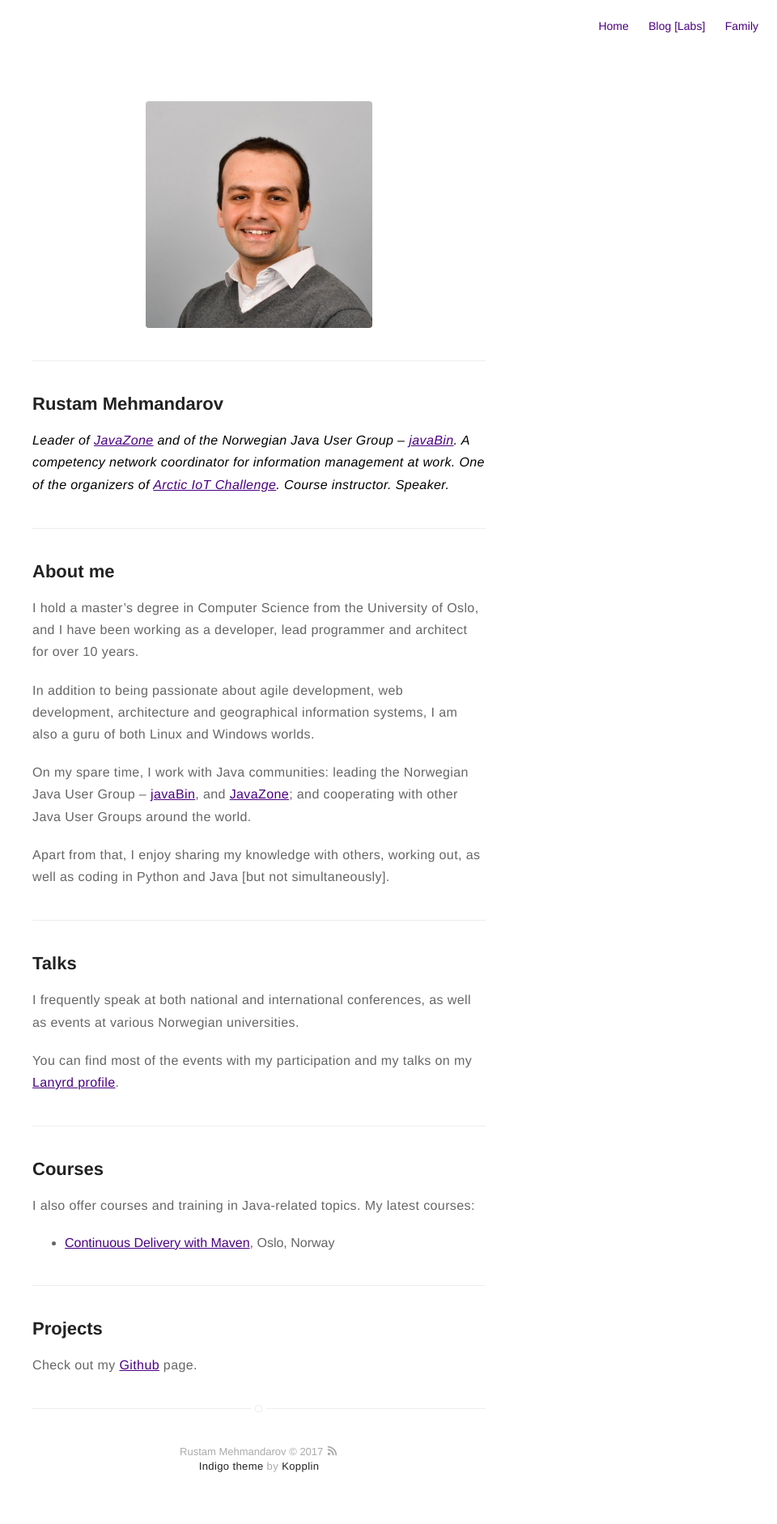
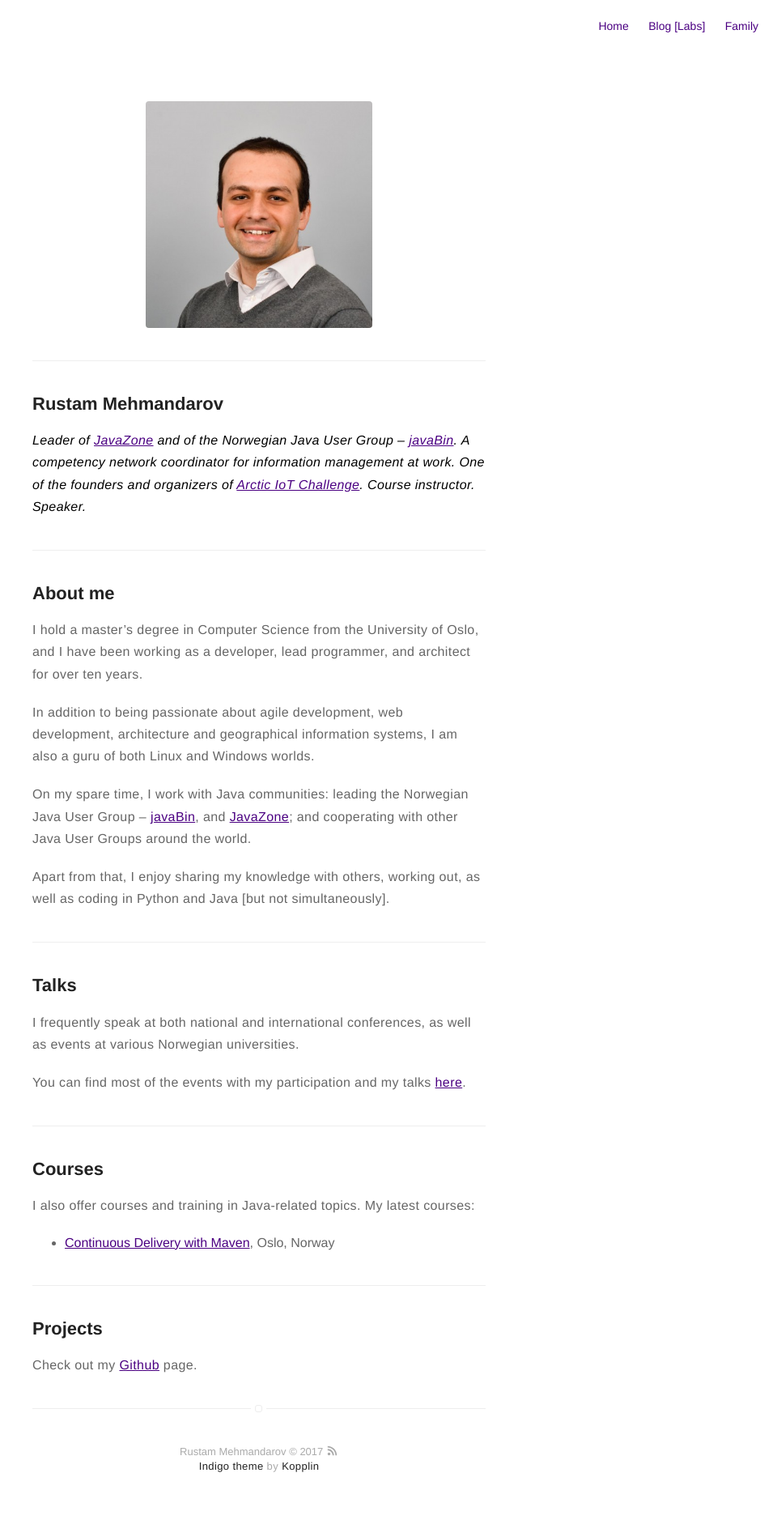
Before and after one commit to mehmandarov/mehmandarov.github.io, a Jekyll site: the page built from about.md, in a window 1280 px wide. Shown: the whole page at 81% size, without its empty margins (320-1280 px from the left). Built offline with Jekyll 4.4.1, drawn with Linux system fonts in a browser that asks for light colours.

Commit message:
Added a new page to keep track of my talks

```diff
--- a/_sass/base/helpers.sass
+++ b/_sass/base/helpers.sass
@@ -12,6 +12,41 @@
 
 .clearfix:after
 	clear: both
+
+/*
+ * special table setup for talks page
+ */
+
+.talkstablestyle
+	border-collapse: collapse
+	table
+		table-layout
+			fixed
+		col:nth-child(1)
+			width: 10px
+		col:nth-child(2)
+			width: 20px
+		col:nth-child(3)
+			width: 30px
+		col:nth-child(4)
+			width: 230px
+	> table, td, th
+		border: 0.5px solid black
+		padding: 5px
+		font-size: 85%
+
+	th
+		background-color: #333334
+		color: white
+
+	td:nth-child(1)
+			width: 30%
+	td:nth-child(2)
+			width: 30%
+	td:nth-child(3)
+			width: 22%
+	td:nth-child(4)
+			width: 18%
 
 /*
  * animations
--- a/about.md
+++ b/about.md
@@ -8,13 +8,13 @@
 
 ## Rustam Mehmandarov
 
-_**Leader of [JavaZone][1] and of the Norwegian Java User Group – [javaBin][6]. A competency network coordinator for information management at work. One of the organizers of [Arctic IoT Challenge][4]. Course instructor. Speaker.**_
+_**Leader of [JavaZone][1] and of the Norwegian Java User Group – [javaBin][6]. A competency network coordinator for information management at work. One of the founders and organizers of [Arctic IoT Challenge][4]. Course instructor. Speaker.**_
 
 ---
 
 ## About me
 
-I hold a master's degree in Computer Science from the University of Oslo, and I have been working as a developer, lead programmer and architect for over 10 years.
+I hold a master's degree in Computer Science from the University of Oslo, and I have been working as a developer, lead programmer, and architect for over ten years.
 
 In addition to being passionate about agile development, web development, architecture and geographical information systems, I am also a guru of both Linux and Windows worlds.
 
@@ -28,7 +28,7 @@
 
 I frequently speak at both national and international conferences, as well as events at various Norwegian universities.
 
-You can find most of the events with my participation and my talks on my [Lanyrd profile][2].
+You can find most of the events with my participation and my talks [here][7].
 
 ---
 
```
Also changed, not shown: other parts of about.md (+1 -0 lines), talks.md (added, +91 -0 lines).
